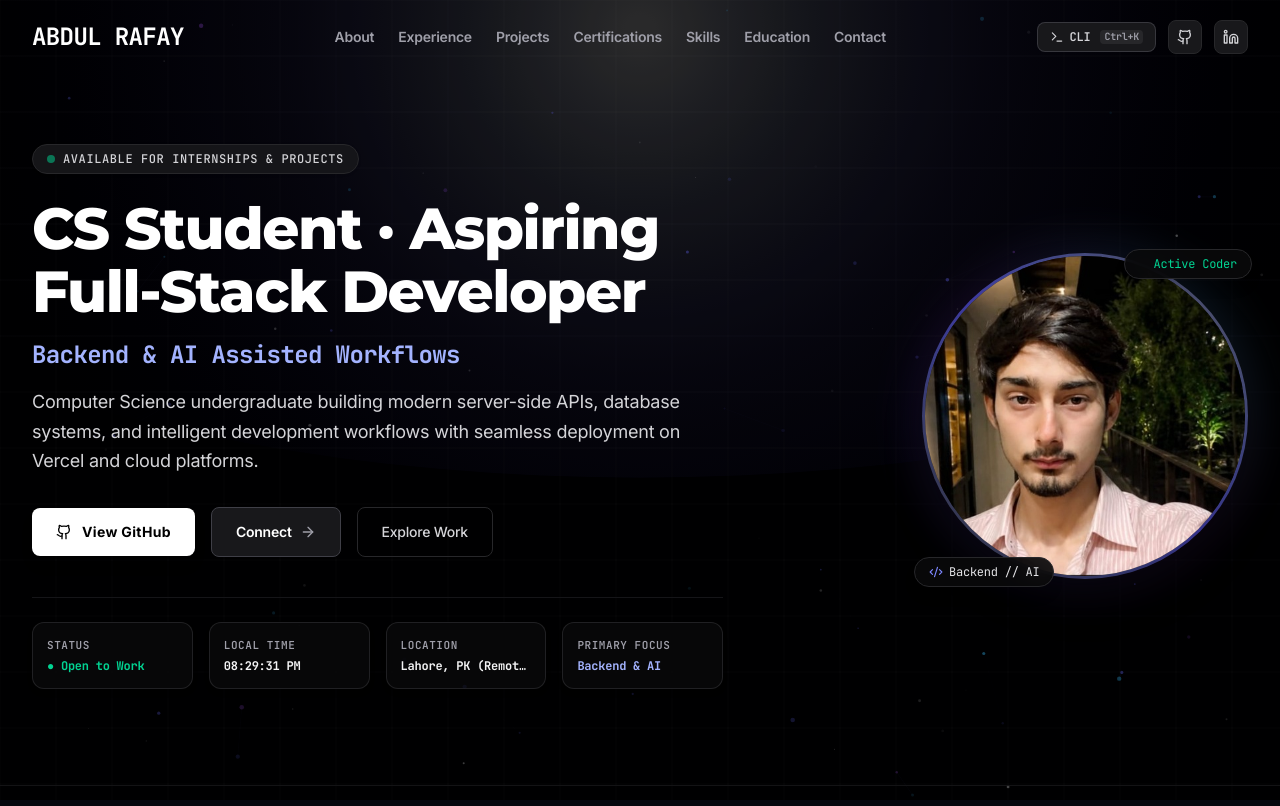
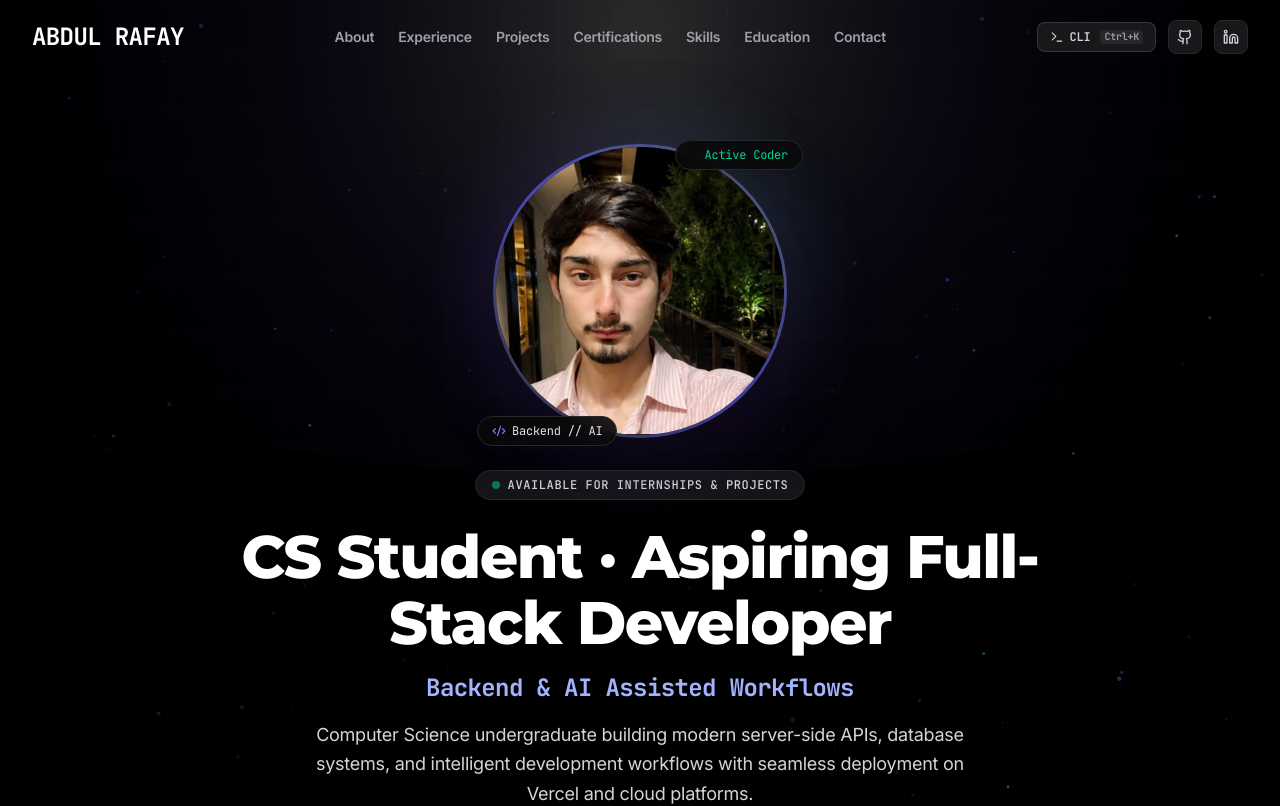
Before and after one commit to AbdulRafaytech/MyPortfolioWebsite, a React (Vite) app: page / in a window 1280 px wide. Shown: the top 806 px of the page. Built offline with nearby package versions, Linux system fonts and the light colour scheme.

Commit message:
fix: centered hero portrait layout, ultra-high-visibility footer in z-index context

```diff
--- a/src/App.jsx
+++ b/src/App.jsx
@@ -35,14 +35,14 @@
   }, []);
 
   return (
-    <div className="relative min-h-screen bg-[#05070e] text-slate-100 selection:bg-cyan-500/30 selection:text-cyan-200">
+    <div className="relative min-h-screen bg-[#000000] text-zinc-100 selection:bg-indigo-500/30 selection:text-indigo-200">
       {/* Interactive Background Canvas */}
       <BackgroundFX />
 
       {/* Navigation */}
       <Navbar onOpenTerminal={() => setTerminalOpen(true)} />
 
-      {/* Main Content */}
+      {/* Main Content & Sections */}
       <main className="relative z-10">
         <Hero onOpenTerminal={() => setTerminalOpen(true)} />
         <About />
@@ -52,10 +52,9 @@
         <Skills />
         <Education />
         <Contact onShowToast={showToast} />
+        {/* Footer placed inside relative z-10 for guaranteed high visibility */}
+        <Footer />
       </main>
-
-      {/* Footer */}
-      <Footer />
 
       {/* Lightbox Modal for Certificate High-Res Inspection */}
       <CertificateModal
@@ -71,8 +70,8 @@
 
       {/* Toast Notification */}
       {toastMessage && (
-        <div className="fixed bottom-6 right-6 z-50 bg-slate-900 border border-cyan-500/50 text-cyan-300 px-4 py-2.5 rounded-xl font-mono text-xs shadow-2xl shadow-cyan-950/60 flex items-center gap-2">
-          <span className="w-2 h-2 rounded-full bg-cyan-400"></span>
+        <div className="fixed bottom-6 right-6 z-50 bg-zinc-900 border border-indigo-500/50 text-indigo-300 px-4 py-2.5 rounded-xl font-mono text-xs shadow-2xl shadow-black flex items-center gap-2">
+          <span className="w-2 h-2 rounded-full bg-emerald-400"></span>
           <span>{toastMessage}</span>
         </div>
       )}
--- a/src/components/Hero.jsx
+++ b/src/components/Hero.jsx
@@ -24,33 +24,60 @@
 
   return (
     <section id="hero" className="relative pt-28 pb-16 sm:pt-36 sm:pb-24 border-b border-zinc-900/80">
-      <div className="max-w-7xl mx-auto px-4 sm:px-6 lg:px-8">
-        <div className="flex flex-col-reverse lg:flex-row items-center justify-between gap-12 lg:gap-16">
-          {/* Left Column: Bold Text & Information */}
-          <div className="w-full lg:w-3/5 text-left flex flex-col items-start">
+      <div className="max-w-5xl mx-auto px-4 sm:px-6 lg:px-8 text-center flex flex-col items-center">
+        {/* Centered Modern Animated Profile Picture */}
+        <div className="relative group mb-8">
+          {/* Soft Ambient Glowing Aura */}
+          <div className="absolute -inset-3 rounded-full bg-gradient-to-tr from-indigo-500/40 via-purple-500/30 to-cyan-400/40 opacity-70 blur-2xl group-hover:opacity-100 transition duration-700 animate-pulse"></div>
+
+          {/* Outer Rotating Gradient Ring */}
+          <div className="relative p-[3px] rounded-full bg-gradient-to-tr from-zinc-700 via-indigo-500/70 to-zinc-600 shadow-2xl">
+            {/* Full Centered Circular Portrait */}
+            <div className="w-52 h-52 sm:w-64 sm:h-64 md:w-72 md:h-72 rounded-full overflow-hidden bg-zinc-950 shadow-2xl relative">
+              <img
+                src="/profile.jpg"
+                alt="Abdul Rafay"
+                className="w-full h-full object-cover object-center transition-transform duration-500 group-hover:scale-105"
+                loading="eager"
+              />
+            </div>
+          </div>
+
+          {/* Centered Floating Tech Micro-Badges */}
+          <div className="absolute -bottom-2 -left-2 sm:-left-4 bg-zinc-950/90 border border-zinc-800 backdrop-blur-md px-3.5 py-1.5 rounded-full shadow-lg flex items-center gap-1.5 text-xs font-mono text-zinc-200">
+            <Code2 className="w-3.5 h-3.5 text-indigo-400" />
+            <span>Backend // AI</span>
+          </div>
+
+          <div className="absolute -top-1 -right-2 sm:-right-4 bg-zinc-950/90 border border-zinc-800 backdrop-blur-md px-3.5 py-1.5 rounded-full shadow-lg flex items-center gap-1.5 text-xs font-mono text-emerald-400">
+            <span className="w-2 h-2 rounded-full bg-emerald-400 animate-ping"></span>
+            <span>Active Coder</span>
+          </div>
+        </div>
+
         {/* Status Badge */}
-            <div className="inline-flex items-center gap-2 px-3.5 py-1.5 rounded-full bg-zinc-900/90 border border-zinc-800 text-xs font-mono font-medium text-zinc-300 mb-6 shadow-sm">
+        <div className="inline-flex items-center gap-2 px-4 py-1.5 rounded-full bg-zinc-900/90 border border-zinc-800 text-xs font-mono font-medium text-zinc-300 mb-6 shadow-sm">
           <span className="w-2 h-2 rounded-full bg-emerald-400 animate-pulse"></span>
           <span className="uppercase tracking-wider">Available for Internships &amp; Projects</span>
         </div>
 
-            {/* Main Headline - Sharp Geometric Font */}
-            <h1 className="text-4xl sm:text-5xl lg:text-[58px] font-extrabold text-white tracking-tight leading-[1.08] font-['Montserrat',sans-serif]">
+        {/* Main Headline - Centered Bold Geometric Font */}
+        <h1 className="text-4xl sm:text-5xl lg:text-6xl font-extrabold text-white tracking-tight leading-[1.1] font-['Montserrat',sans-serif] max-w-4xl">
           CS Student · Aspiring Full-Stack Developer
         </h1>
 
-            {/* Subtitle - Exact: Backend & AI Assisted Workflows */}
+        {/* Subtitle - Centered Exact: Backend & AI Assisted Workflows */}
         <h2 className="mt-4 text-xl sm:text-2xl font-bold text-indigo-300 font-mono tracking-tight">
           Backend &amp; AI Assisted Workflows
         </h2>
 
-            {/* Description */}
+        {/* Description - Centered Clean Inter Typography */}
         <p className="mt-4 text-base sm:text-lg text-zinc-300 max-w-2xl leading-relaxed font-['Inter',sans-serif]">
           Computer Science undergraduate building modern server-side APIs, database systems, and intelligent development workflows with seamless deployment on Vercel and cloud platforms.
         </p>
 
-            {/* Action Buttons */}
-            <div className="mt-8 flex flex-wrap items-center gap-4">
+        {/* Action Buttons - Centered */}
+        <div className="mt-8 flex flex-wrap items-center justify-center gap-4">
           <a
             href="https://github.com/AbdulRafaytech"
             target="_blank"
@@ -77,8 +104,8 @@
           </a>
         </div>
 
-            {/* Sharp Geometric Telemetry HUD */}
-            <div className="mt-10 pt-6 border-t border-zinc-900/90 w-full grid grid-cols-2 sm:grid-cols-4 gap-4">
+        {/* Sharp Geometric Telemetry HUD - Centered */}
+        <div className="mt-12 pt-8 border-t border-zinc-900/90 w-full max-w-3xl grid grid-cols-2 sm:grid-cols-4 gap-4 text-left">
           <div className="p-3.5 rounded-xl bg-zinc-950/80 border border-zinc-800/80 shadow-md">
             <span className="text-[11px] font-mono uppercase text-zinc-400 block tracking-wider font-semibold">STATUS</span>
             <span className="text-xs font-bold text-emerald-400 font-mono mt-1 block">● Open to Work</span>
@@ -97,40 +124,6 @@
           </div>
         </div>
       </div>
-
-          {/* Right Column: Perfectly Filled Circular Profile Picture with Zero Blank Spaces */}
-          <div className="w-full lg:w-2/5 flex justify-center lg:justify-end">
-            <div className="relative group">
-              {/* Soft Ambient Halo */}
-              <div className="absolute -inset-2 rounded-full bg-gradient-to-tr from-indigo-500/30 via-purple-500/20 to-cyan-400/30 opacity-60 blur-xl group-hover:opacity-100 transition duration-700 animate-pulse"></div>
-
-              {/* Outer Circular Ring */}
-              <div className="relative p-[3px] rounded-full bg-gradient-to-tr from-zinc-700 via-indigo-500/60 to-zinc-600 shadow-2xl">
-                {/* Clean, Full Circular Frame */}
-                <div className="w-60 h-60 sm:w-72 sm:h-72 md:w-80 md:h-80 rounded-full overflow-hidden bg-zinc-900 shadow-2xl relative">
-                  <img
-                    src="/profile.jpg"
-                    alt="Abdul Rafay"
-                    className="w-full h-full object-cover object-center transition-transform duration-500 group-hover:scale-105"
-                    loading="eager"
-                  />
-                </div>
-              </div>
-
-              {/* Floating Modern Micro-Badges */}
-              <div className="absolute -bottom-2 -left-2 bg-zinc-950/90 border border-zinc-800 backdrop-blur-md px-3.5 py-1.5 rounded-full shadow-lg flex items-center gap-1.5 text-xs font-mono text-zinc-200">
-                <Code2 className="w-3.5 h-3.5 text-indigo-400" />
-                <span>Backend // AI</span>
-              </div>
-
-              <div className="absolute -top-1 -right-1 bg-zinc-950/90 border border-zinc-800 backdrop-blur-md px-3.5 py-1.5 rounded-full shadow-lg flex items-center gap-1.5 text-xs font-mono text-emerald-400">
-                <span className="w-2 h-2 rounded-full bg-emerald-400 animate-ping"></span>
-                <span>Active Coder</span>
-              </div>
-            </div>
-          </div>
-        </div>
-      </div>
     </section>
   );
 }
```
Also changed, not shown: src/components/Footer.jsx (+19 -19 lines). Lines whose indentation alone changed are shown as unchanged.
